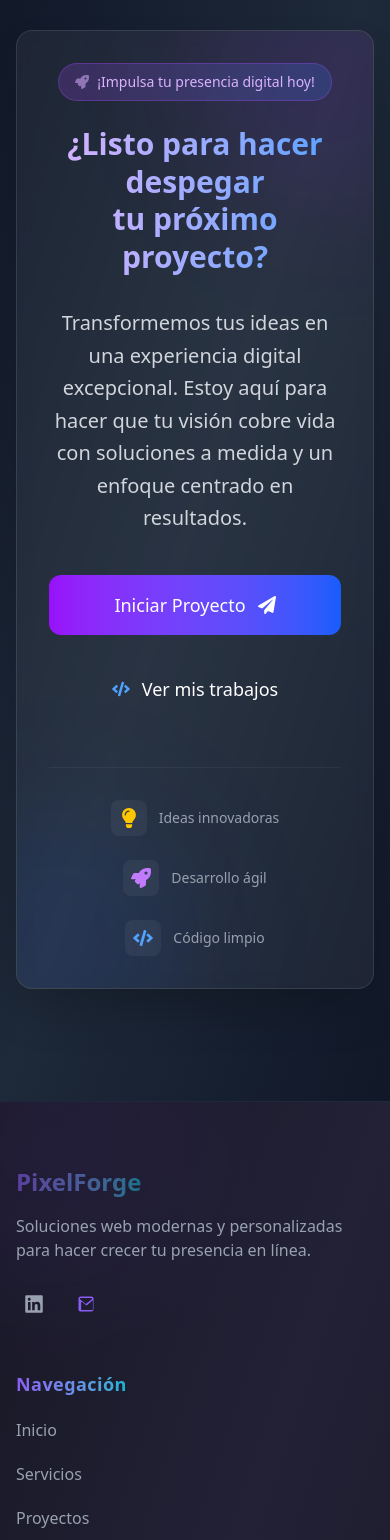
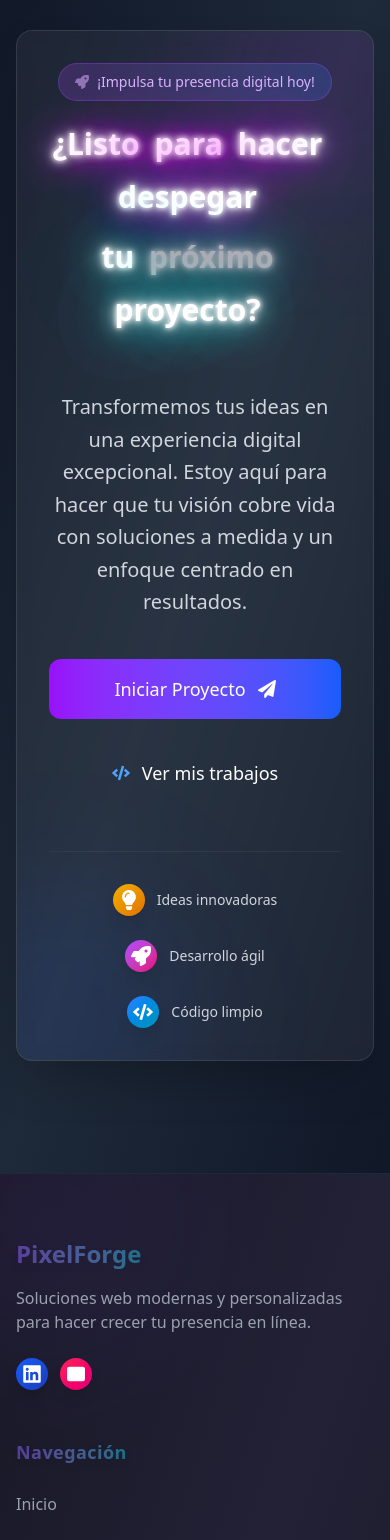
Before and after one commit to FedericoRocha/PixelForge, a React (Vite) app: page / in a window 390 px wide. Shown: the part 9260-10800 px from the top of the page. Built offline with nearby package versions, Linux system fonts and the light colour scheme.

Commit message:
Se agrega nuevo efecto de parpadeo y cartel neon

```diff
--- a/src/components/layout/Footer.tsx
+++ b/src/components/layout/Footer.tsx
@@ -67,16 +67,33 @@ const Footer = () => {
     {
       icon: <FaLinkedin className="w-5 h-5" />,
       url: 'https://www.linkedin.com/in/federico-daniel-rocha-577b45159/',
-      label: 'LinkedIn'
+      label: 'LinkedIn',
+      gradient: 'from-blue-600 to-blue-800'
     },
     {
       icon: (
-        <svg width="20" height="20" fill="none" viewBox="0 0 20 20" className="w-5 h-5">
-          <path d="M2.5 4.5v11a2 2 0 002 2h11a2 2 0 002-2v-11a2 2 0 00-2-2h-11a2 2 0 00-2 2zm1.6 0a.4.4 0 01.4-.4h11a.4.4 0 01.4.4v.63l-6 4.8-6-4.8V4.5zm0 1.84l5.74 4.6a1 1 0 001.32 0l5.74-4.6V15.5a.4.4 0 01-.4.4h-11a.4.4 0 01-.4-.4V6.34z" fill="#8b5cf6"/>
+        <svg width="20" height="20" viewBox="0 0 24 24" fill="none" className="w-5 h-5">
+          <path
+            d="M4 4h16c1.1 0 2 .9 2 2v12c0 1.1-.9 2-2 2H4c-1.1 0-2-.9-2-2V6c0-1.1.9-2 2-2z"
+            fill="currentColor"
+            stroke="currentColor"
+            strokeWidth="1.5"
+            strokeLinecap="round"
+            strokeLinejoin="round"
+          />
+          <path
+            d="M22 6l-10 7L2 6"
+            fill="none"
+            stroke="currentColor"
+            strokeWidth="1.5"
+            strokeLinecap="round"
+            strokeLinejoin="round"
+          />
         </svg>
       ),
       url: 'mailto:federicodanielrocha@outlook.com.ar',
-      label: 'Email'
+      label: 'Email',
+      gradient: 'from-rose-500 to-pink-600'
     }
   ];
 
@@ -149,19 +166,27 @@ const Footer = () => {
             <p className="text-gray-400 mb-6">
               Soluciones web modernas y personalizadas para hacer crecer tu presencia en línea.
             </p>
-            <div className="flex space-x-4">
+            <div className="flex space-x-3">
               {socialLinks.map((social, index) => (
                 <motion.a
                   key={index}
                   href={social.url}
                   target="_blank"
                   rel="noopener noreferrer"
-                  className="text-gray-400 hover:text-[#8b5cf6] transition-colors rounded-full p-2 focus:outline-none focus:ring-2 focus:ring-[#8b5cf6]/40"
+                  className={`group relative p-1.5 rounded-full bg-gradient-to-br ${social.gradient} shadow-lg`}
                   aria-label={social.label}
-                  whileHover={{ scale: 1.2, boxShadow: '0 0 12px #8b5cf6' }}
-                  whileTap={{ scale: 0.95 }}
+                  whileHover={{
+                    scale: 1.15,
+                    rotate: [0, 10, -10, 0],
+                    transition: { duration: 0.4 }
+                  }}
+                  whileTap={{ scale: 0.9 }}
                 >
-                  {social.icon}
+                  <div className="absolute inset-0 bg-white/10 backdrop-blur-sm rounded-full opacity-0 group-hover:opacity-100 transition-opacity duration-300"></div>
+                  <span className="relative z-10 text-white">
+                    {social.icon}
+                  </span>
+                  <div className="absolute inset-0 rounded-full opacity-0 group-hover:opacity-100 transition-opacity duration-300 bg-gradient-to-br from-white/20 to-transparent"></div>
                 </motion.a>
               ))}
             </div>
@@ -175,10 +200,11 @@ const Footer = () => {
               transition={{ duration: 0.6, delay: 0.1 * index }}
               viewport={{ once: true }}
             >
-              <h4 className="text-white font-semibold mb-4 text-lg tracking-wide">
-                <span className="bg-gradient-to-r from-[#8b5cf6] to-[#06b6d4] bg-clip-text text-transparent">
+              <h4 className="font-semibold mb-4 text-lg tracking-wide">
+                <span className="bg-gradient-to-r from-[#8b5cf6] to-[#06b6d4] bg-clip-text text-transparent animate-pulse drop-shadow-lg">
                   {column.title}
                 </span>
+                <span className="block h-0.5 w-0 bg-gradient-to-r from-[#8b5cf6] to-[#06b6d4] transition-all duration-500 group-hover:w-full group-hover:opacity-100 opacity-0 mt-1"></span>
               </h4>
               <ul className="space-y-3">
                 {column.links.map((link, linkIndex) => (
--- a/src/components/sections/CTA.tsx
+++ b/src/components/sections/CTA.tsx
@@ -1,5 +1,6 @@
 import { motion } from 'framer-motion';
 import { FaPaperPlane, FaRocket, FaLightbulb, FaCode } from 'react-icons/fa';
+import { NeonText } from '../ui/NeonText';
 
 const CTA = () => {
   return (
@@ -32,19 +33,29 @@ const CTA = () => {
               </motion.span>
 
               <motion.div
-                className="mb-8"
+                className="mb-12 text-center"
                 initial={{ opacity: 0, y: 20 }}
                 whileInView={{ opacity: 1, y: 0 }}
                 viewport={{ once: true }}
                 transition={{ delay: 0.3 }}
               >
-                <h2 className="text-3xl md:text-4xl lg:text-5xl font-bold text-white leading-tight">
-                  <span className="block text-transparent bg-clip-text bg-gradient-to-r from-purple-300 to-blue-400">
-                    ¿Listo para hacer despegar
-                  </span>
-                  <span className="block text-transparent bg-clip-text bg-gradient-to-r from-purple-300 to-blue-400">
-                    tu próximo proyecto?
-                  </span>
+                <h2 className="text-3xl md:text-5xl lg:text-6xl font-bold leading-tight">
+                  <div className="mb-2 md:mb-4">
+                    <NeonText
+                      text="¿Listo para hacer despegar"
+                      color="purple"
+                      flickerIntensity="medium"
+                      wordFlicker={true}
+                    />
+                  </div>
+                  <div>
+                    <NeonText
+                      text="tu próximo proyecto?"
+                      color="cyan"
+                      flickerIntensity="high"
+                      wordFlicker={true}
+                    />
+                  </div>
                 </h2>
               </motion.div>
 
@@ -99,30 +110,41 @@ const CTA = () => {
                 viewport={{ once: true }}
                 transition={{ delay: 0.6 }}
               >
-                <div className="flex items-center">
-                  <div className="flex-shrink-0 bg-white/5 p-2 rounded-lg">
-                    <FaLightbulb className="w-5 h-5 text-yellow-400" />
-                  </div>
-                  <div className="ml-3">
-                    <div className="text-sm text-gray-400">Ideas innovadoras</div>
-                  </div>
-                </div>
-                <div className="flex items-center">
-                  <div className="flex-shrink-0 bg-white/5 p-2 rounded-lg">
-                    <FaRocket className="w-5 h-5 text-purple-400" />
-                  </div>
-                  <div className="ml-3">
-                    <div className="text-sm text-gray-400">Desarrollo ágil</div>
-                  </div>
-                </div>
-                <div className="flex items-center">
-                  <div className="flex-shrink-0 bg-white/5 p-2 rounded-lg">
-                    <FaCode className="w-5 h-5 text-blue-400" />
-                  </div>
-                  <div className="ml-3">
-                    <div className="text-sm text-gray-400">Código limpio</div>
-                  </div>
-                </div>
+                {[
+                  { icon: <FaLightbulb className="w-5 h-5" />, text: 'Ideas innovadoras', gradient: 'from-yellow-500 to-amber-600' },
+                  { icon: <FaRocket className="w-5 h-5" />, text: 'Desarrollo ágil', gradient: 'from-purple-500 to-pink-600' },
+                  { icon: <FaCode className="w-5 h-5" />, text: 'Código limpio', gradient: 'from-blue-500 to-cyan-600' }
+                ].map((item, index) => (
+                  <motion.div
+                    key={index}
+                    className="flex items-center group"
+                    initial={{ opacity: 0, y: 20 }}
+                    whileInView={{ opacity: 1, y: 0 }}
+                    viewport={{ once: true }}
+                    transition={{ delay: 0.7 + (index * 0.1) }}
+                  >
+                    <motion.div
+                      className={`relative p-1.5 rounded-full bg-gradient-to-br ${item.gradient} shadow-lg`}
+                      whileHover={{
+                        scale: 1.15,
+                        rotate: [0, 10, -10, 0],
+                        transition: { duration: 0.4 }
+                      }}
+                      whileTap={{ scale: 0.9 }}
+                    >
+                      <div className="absolute inset-0 bg-white/10 backdrop-blur-sm rounded-full opacity-0 group-hover:opacity-100 transition-opacity duration-300"></div>
+                      <span className="relative z-10 text-white">
+                        {item.icon}
+                      </span>
+                      <div className="absolute inset-0 rounded-full opacity-0 group-hover:opacity-100 transition-opacity duration-300 bg-gradient-to-br from-white/20 to-transparent"></div>
+                    </motion.div>
+                    <div className="ml-3">
+                      <div className="text-sm text-gray-300 group-hover:text-white transition-colors">
+                        {item.text}
+                      </div>
+                    </div>
+                  </motion.div>
+                ))}
               </motion.div>
             </div>
           </motion.div>
--- /dev/null
+++ b/src/components/ui/NeonText.tsx
@@ -0,0 +1,162 @@
+import { useEffect, useState } from 'react';
+
+interface NeonTextProps {
+  text: string;
+  color?: 'purple' | 'cyan' | 'pink';
+  flickerIntensity?: 'low' | 'medium' | 'high';
+  wordFlicker?: boolean;
+  className?: string;
+}
+
+const colorSchemes = {
+  purple: {
+    glow: '#bc13fe',
+    shadows: [
+      '0 0 5px #fff',
+      '0 0 10px #fff',
+      '0 0 20px #fff',
+      '0 0 40px #bc13fe',
+      '0 0 80px #bc13fe',
+      '0 0 90px #bc13fe',
+      '0 0 100px #bc13fe',
+      '0 0 150px #bc13fe',
+    ].join(',')
+  },
+  cyan: {
+    glow: '#0ff',
+    shadows: [
+      '0 0 5px #fff',
+      '0 0 10px #fff',
+      '0 0 20px #fff',
+      '0 0 40px #0ff',
+      '0 0 80px #0ff',
+      '0 0 90px #0ff',
+      '0 0 100px #0ff',
+      '0 0 150px #0ff',
+    ].join(',')
+  },
+  pink: {
+    glow: '#ff2d75',
+    shadows: [
+      '0 0 5px #fff',
+      '0 0 10px #fff',
+      '0 0 20px #fff',
+      '0 0 40px #ff2d75',
+      '0 0 80px #ff2d75',
+      '0 0 90px #ff2d75',
+      '0 0 100px #ff2d75',
+      '0 0 150px #ff2d75',
+    ].join(',')
+  }
+};
+
+export const NeonText = ({
+  text,
+  color = 'purple',
+  flickerIntensity = 'medium',
+  wordFlicker = false,
+  className = ''
+}: NeonTextProps) => {
+  const [flickerState, setFlickerState] = useState<{[key: number]: boolean}>({});
+  const [globalFlicker, setGlobalFlicker] = useState(false);
+  const words = text.split(' ');
+
+  // Configuración de intensidad
+  const intensity = {
+    low: { chance: 0.02, duration: 800, maxWords: 1 },     // Aumentado de 100ms a 800ms
+    medium: { chance: 0.05, duration: 1200, maxWords: 2 }, // Aumentado de 150ms a 1200ms
+    high: { chance: 0.1, duration: 2000, maxWords: 3 }     // Aumentado de 200ms a 2000ms
+  }[flickerIntensity];
+
+  useEffect(() => {
+    if (!wordFlicker) return;
+
+    // Efecto de parpadeo global
+    const globalTimer = setInterval(() => {
+      if (Math.random() < 0.2) {
+        setGlobalFlicker(true);
+        setTimeout(() => setGlobalFlicker(false), 100 + Math.random() * 300);
+      }
+    }, 3000);
+
+    // Efecto de palabras individuales
+    const updateFlicker = () => {
+      const newState: {[key: number]: boolean} = {};
+      const wordsToFlicker = Math.max(1, Math.floor(Math.random() * intensity.maxWords));
+
+      // Seleccionar palabras aleatorias para parpadear
+      const availableWords = words.map((_, i) => i).filter(i => !flickerState[i]);
+      for (let i = 0; i < Math.min(wordsToFlicker, availableWords.length); i++) {
+        const randomIndex = Math.floor(Math.random() * availableWords.length);
+        const wordIndex = availableWords[randomIndex];
+        if (Math.random() < intensity.chance) {
+          newState[wordIndex] = true;
+
+          // Apagar después de un tiempo (aumentado el tiempo de apagado)
+          const flickerDuration = intensity.duration * (0.8 + Math.random() * 0.8); // Variación del 80% al 160%
+          setTimeout(() => {
+            setFlickerState(prev => ({
+              ...prev,
+              [wordIndex]: false
+            }));
+          }, flickerDuration);
+        }
+      }
+
+      setFlickerState(prev => ({
+        ...prev,
+        ...newState
+      }));
+
+      // Próxima actualización (aumentado el tiempo entre parpadeos)
+      const nextUpdate = 1000 + Math.random() * 2000;
+      const timer = setTimeout(updateFlicker, nextUpdate);
+      return () => clearTimeout(timer);
+    };
+
+    const timer = setTimeout(updateFlicker, 1000);
+
+    return () => {
+      clearInterval(globalTimer);
+      clearTimeout(timer);
+    };
+  }, [wordFlicker, flickerState, words, intensity]);
+
+  const colors = colorSchemes[color];
+
+  return (
+    <span className={`neon-text ${className}`}>
+      {words.map((word, index) => {
+        const isFlickering = flickerState[index] || globalFlicker;
+        const opacity = isFlickering ? 0.3 + Math.random() * 0.4 : 1;
+
+        return (
+          <span
+            key={index}
+            className="inline-block relative"
+            style={{
+              opacity,
+              transition: `opacity ${200 + Math.random() * 500}ms cubic-bezier(0.4, 0, 0.6, 1)`,
+              textShadow: colors.shadows,
+              color: '#fff',
+              marginRight: '0.5em',
+              marginBottom: '0.5em'
+            }}
+          >
+            {word}
+            <span
+              className="absolute top-0 left-0 w-full h-full pointer-events-none"
+              style={{
+                background: `linear-gradient(90deg, transparent, rgba(255,255,255,0.2), transparent)`,
+                transform: 'perspective(1em) rotateX(40deg) scale(1, 0.3)',
+                filter: 'blur(0.5em)',
+                opacity: 0.7,
+                zIndex: -1
+              }}
+            />
+          </span>
+        );
+      })}
+    </span>
+  );
+};
```
